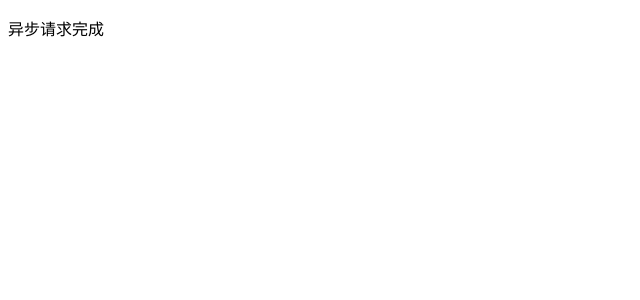
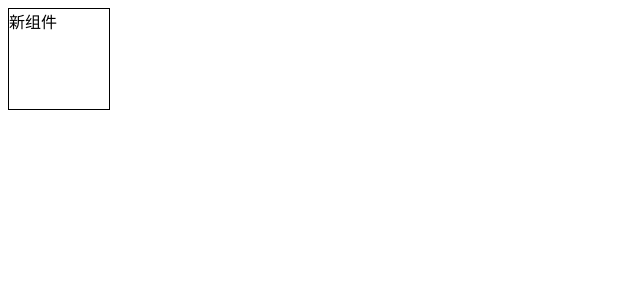
Before and after one commit to SpaceManCW/react-learning, a React (Create React App) app: page / in a window 1280 px wide. Shown: the top 300 px of the page, without its empty margins (0-640 px from the left). Built offline with nearby package versions, Linux system fonts and the light colour scheme.

Commit message:
添加模块

```diff
--- /dev/null
+++ b/src/component/test.jsx
@@ -0,0 +1,11 @@
+import React from 'react'
+import  '../style/test.css'
+const Test = () => {
+    return (
+        <div className='box'>
+            新组件
+        </div>
+    )
+}
+
+export default Test
--- a/src/index.js
+++ b/src/index.js
@@ -10,8 +10,8 @@ import ReactDOM from "react-dom";
 // import Demo07 from "./component/demo07";
 // import Demo08 from "./component/demo08";
 // import Demo09 from "./component/demo09";
-import Demo10 from "./component/demo10";
-
+//import Demo10 from "./component/demo10";
+import Test from './component/test'
 
 class Home extends React.Component {
   render() {
@@ -25,8 +25,8 @@ class Home extends React.Component {
         {/* <Demo06 /> */}
         {/* <Demo08 /> */}
         {/* <Demo09 /> */}
-        <Demo10 />
-
+        {/* <Demo10 /> */}
+        <Test />
       </div>
     );
   }
--- /dev/null
+++ b/src/style/test.css
@@ -0,0 +1,5 @@
+.box {
+    width: 100px;
+    height: 100px;
+    border: 1px solid black;
+}
```
